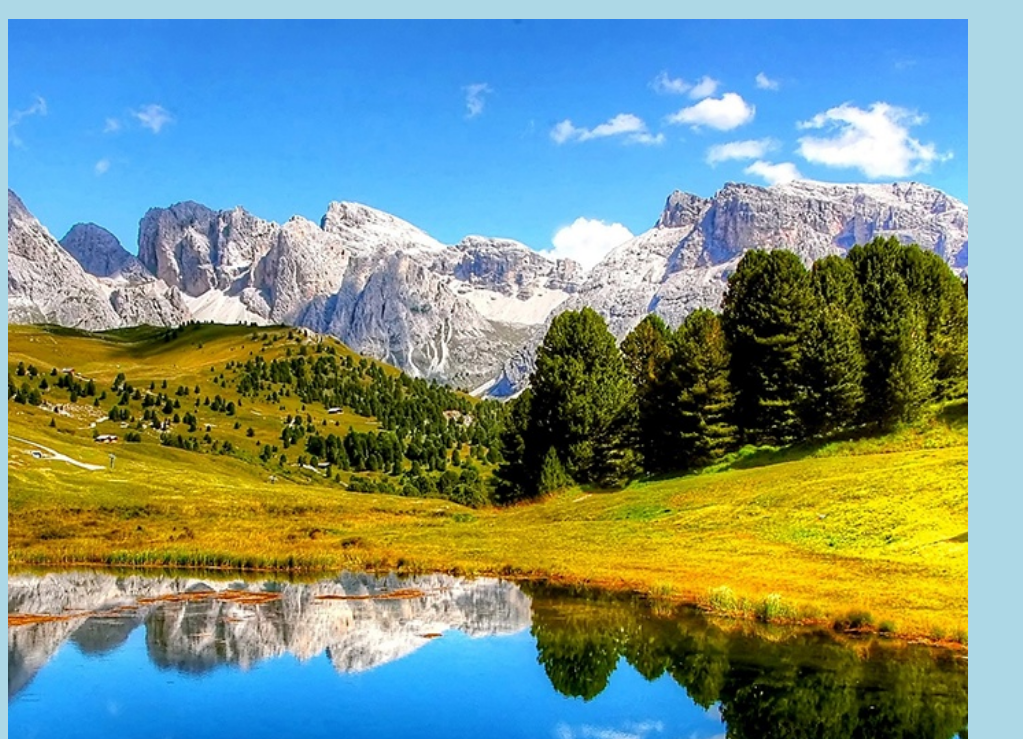
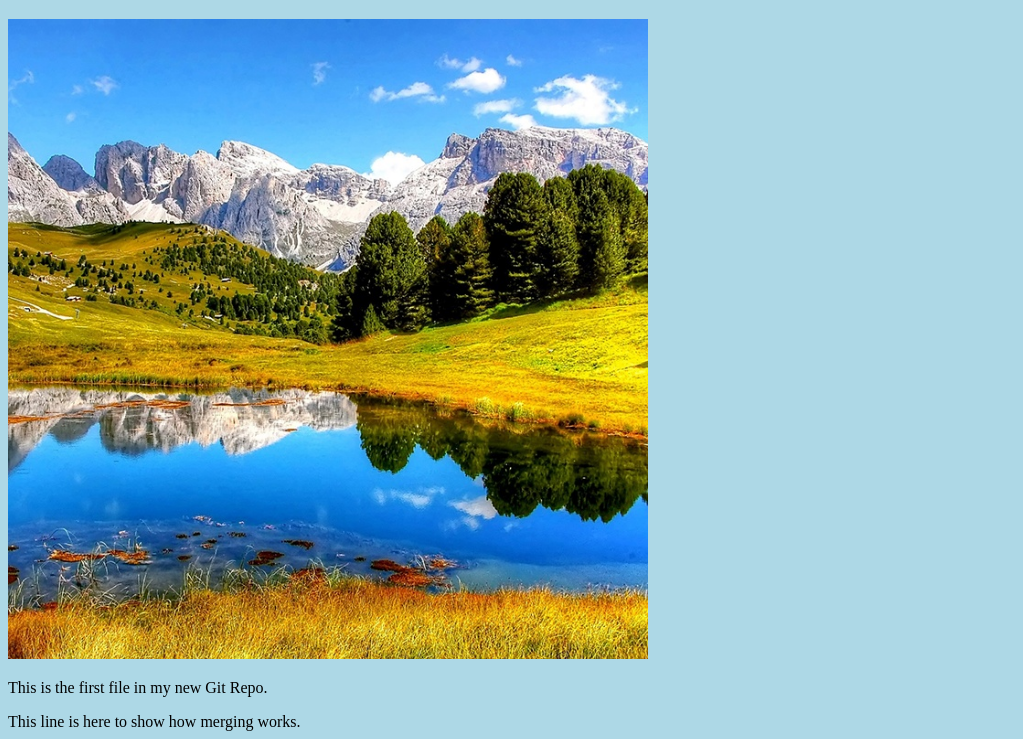
Before and after one commit to TudorSante/hello-world, a plain HTML site: page index.html in a window 1280 px wide. Shown: the part 61-800 px from the top of the page, without its empty margins (0-1023 px from the left). Drawn offline with Linux system fonts and the light colour scheme.

Commit message:
Updated index.html. Resized image

```diff
--- a/index.html
+++ b/index.html
@@ -7,7 +7,7 @@
 <body>
 
 <h1>Hello world!</h1>
-<div><img src="img.jpg" alt="Hello World from Space" style="width:100%;max-width:960px"></div>
+<div><img src="img.jpg" alt="Hello World from Space" style="width:100%;max-width:640px"></div>
 <p>This is the first file in my new Git Repo.</p>
 <p>This line is here to show how merging works.</p>
 <div><img src="img.jpg" alt="Hello Git" style="width:100%;max-width:640px"></div>
```
